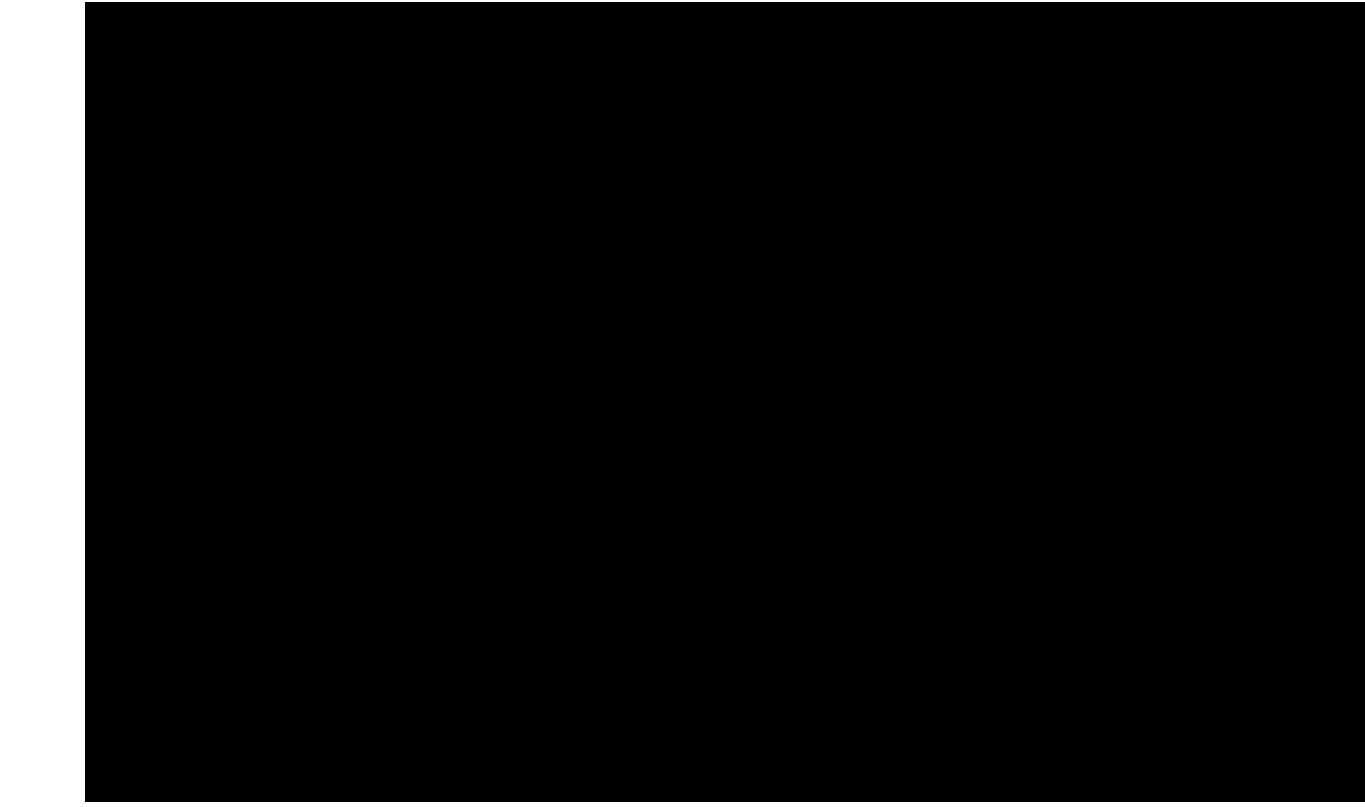
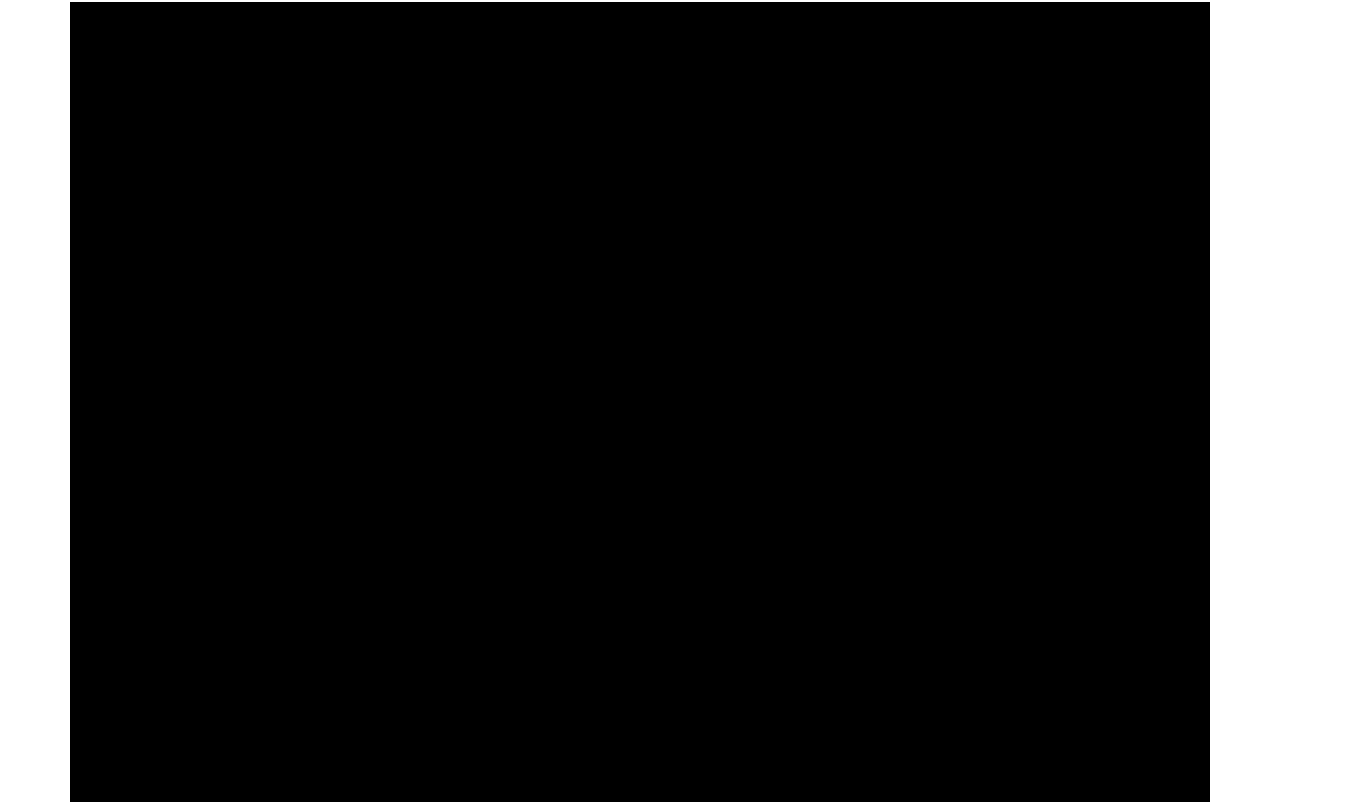
Before and after one commit to thuongho/holo-challenge, a website: page index.html at #/threejs in a window 1280 px wide. Shown: the part 140-947 px from the top of the page, 1365 px wide, since content can reach past the window. Drawn offline with Linux system fonts and the light colour scheme.

Commit message:
fix scene width to fit within container

```diff
--- a/app/app.js
+++ b/app/app.js
@@ -210,20 +210,30 @@
     holoApp.controller('ThreeJSController', ['$scope', '$window', function($scope, $window) {
         var scene = new THREE.Scene(),
             renderer = new THREE.WebGLRenderer(),
-            light = THREE.AmbientLight(0XFFFF),
+            light = new THREE.AmbientLight(0XFFFF),
             camera;
             //plane,
             //clickObject;
+        var containerWidth,
+            containerHeight;
+
+        var targetContainer = document.querySelector('#webgl-container');
 
         $scope.initScene = function() {
+            containerHeight = angular.element(targetContainer.clientHeight);
+            containerWidth = targetContainer.clientWidth;
             // size to render content
-            renderer.setSize($window.innerWidth, $window.innerHeight);
+            //renderer.setSize($window.innerWidth, $window.innerHeight);
+            //renderer.setSize(containerWidth, containerHeight);
+            //renderer.setSize(document.querySelector('#webgl-container').clientWidth, document.querySelector('#webgl-container').clientHeight);
+            renderer.setSize(containerWidth, $window.innerHeight);
 
-            angular.element(document.querySelector('#webgl-container').appendChild(renderer.domElement));
+            angular.element(targetContainer.appendChild(renderer.domElement));
 
             scene.add(light);
 
-            camera = new THREE.PerspectiveCamera(35, $window.innerWidth / $window.innerHeight, 1, 1000);
+            //camera = new THREE.PerspectiveCamera(35, $window.innerWidth / $window.innerHeight, 1, 1000);
+            camera = new THREE.PerspectiveCamera(35, containerWidth / containerHeight, 1, 1000);
             camera.position.z = 100;
 
             scene.add(camera);
--- a/app/pages/threejs.html
+++ b/app/pages/threejs.html
@@ -1,8 +1,6 @@
-<div class="container">
-    <div class="row">
-        <div class="col-md-12">
-            <h1>Beginning of the Matrix</h1>
-            <div id="webgl-container" ng-init="initScene()"></div>
-        </div>
+<div class="row">
+    <div class="col-md-12">
+        <h1>Beginning of the Matrix</h1>
+        <div id="webgl-container" ng-init="initScene()"></div>
     </div>
 </div>
```
